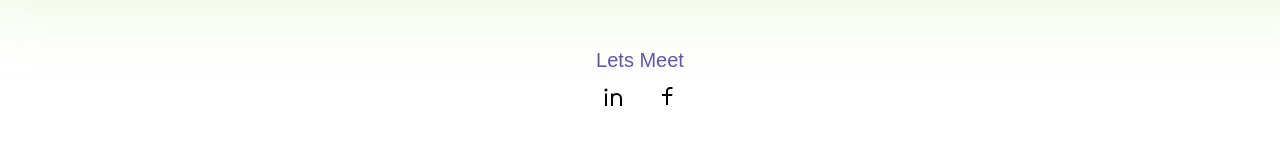
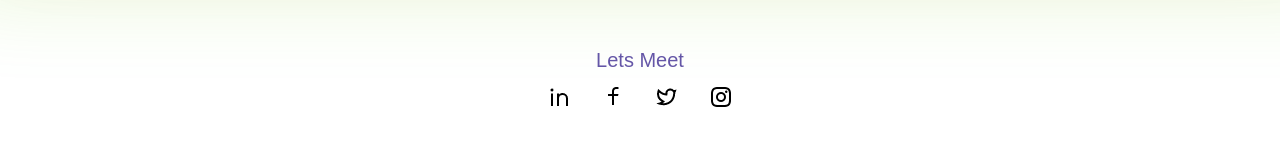
Before and after one commit to Pytormal/PYT-Studio, a React (Create React App) app: page / in a window 1280 px wide. Shown: the part 897-1042 px from the top of the page. Built offline with nearby package versions, Linux system fonts and the light colour scheme.

Commit message:
updated socials

```diff
--- a/src/components/Home.js
+++ b/src/components/Home.js
@@ -76,21 +76,31 @@ class Home extends React.Component {
                 />
               </a>
 
-              {/* <a
-                class="fa fa-twitter"
+              <a
+                class="ri-twitter-line"
                 href="https://www.twitter.com/pytormal"
                 target="_blank"
+                rel="noopener noreferrer"
               >
-                twitter
-              </a> */}
+                <img
+                  rel="noopener noreferrer"
+                  src={require("./Logos/twitter-line.png")}
+                  alt="cannot display"
+                />
+              </a>
 
-              {/* <a
-                class="fa fa-instagram"
+              <a
+                class="ri-instagram-line"
                 href="https://www.instagram.com/alexandrewmallory/"
                 target="_blank"
+                rel="noopener noreferrer"
               >
-                instagram
-              </a> */}
+                <img
+                  rel="noopener noreferrer"
+                  src={require("./Logos/instagram-line.png")}
+                  alt="cannot display"
+                />
+              </a>
             </section>
           </nav>
         </div>
```
Also changed, not shown: src/components/Logos/instagram-line.png (added), src/components/Logos/twitter-line.png (added).
